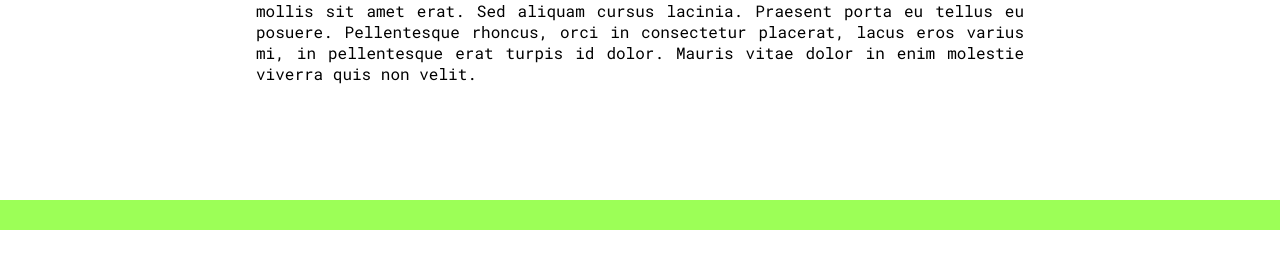
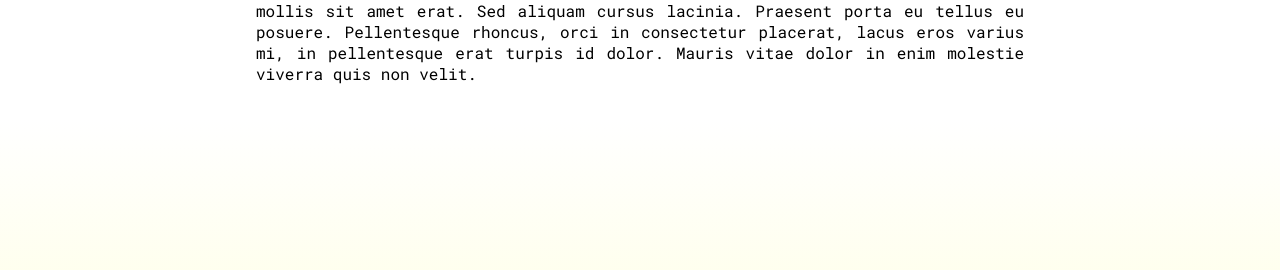
Before and after one commit to henne90gen/portfolio_page, a Flask app: template portfolio_page/templates/index.html in a window 1280 px wide. Shown: the part 714-984 px from the top of the page. Before the commit the page ends 944 px from the top, so only its background shows below. Run offline with Flask 2, Linux system fonts and the light colour scheme; the template is opened without the code that fills it, so the values that code supplies are empty.

Commit message:
Changed background color of landing page

```diff
--- a/portfolio_page/static/index.css
+++ b/portfolio_page/static/index.css
@@ -30,7 +30,7 @@ body {
     display: flex;
     flex-direction: column;
     margin-top: 100px;
-    margin-bottom: 100px;
+    margin-bottom: 20px;
 }
 
 .profile-picture {
@@ -52,9 +52,9 @@ body {
 .card-container {
     flex: 1;
     width: 100%;
-    padding-top: 15px;
-    padding-bottom: 15px;
-    background-color: #9cff57;
+    padding-top: 100px;
+    padding-bottom: 50px;
+    background: linear-gradient(white, #FFFEBD 600px);
     display: grid;
     grid-template-columns: 550px 550px 550px;
     grid-auto-rows: auto;
```
